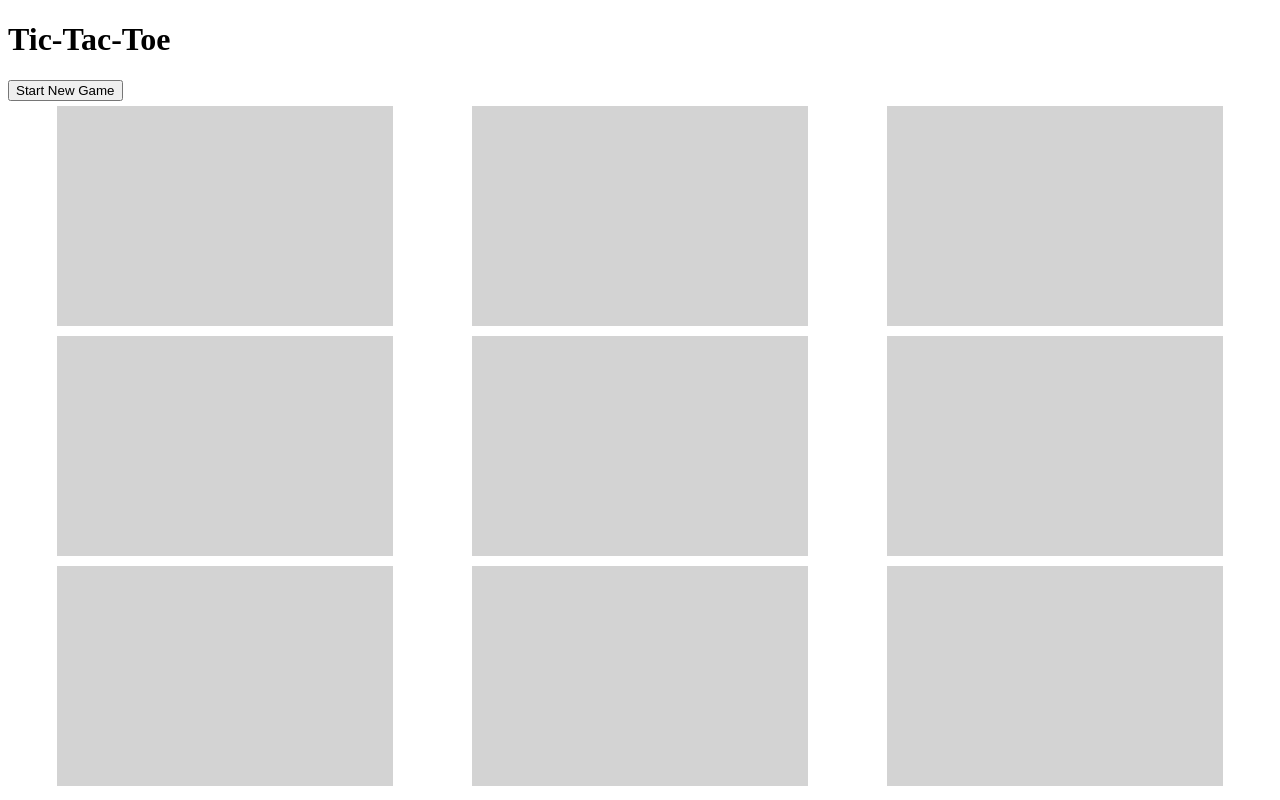
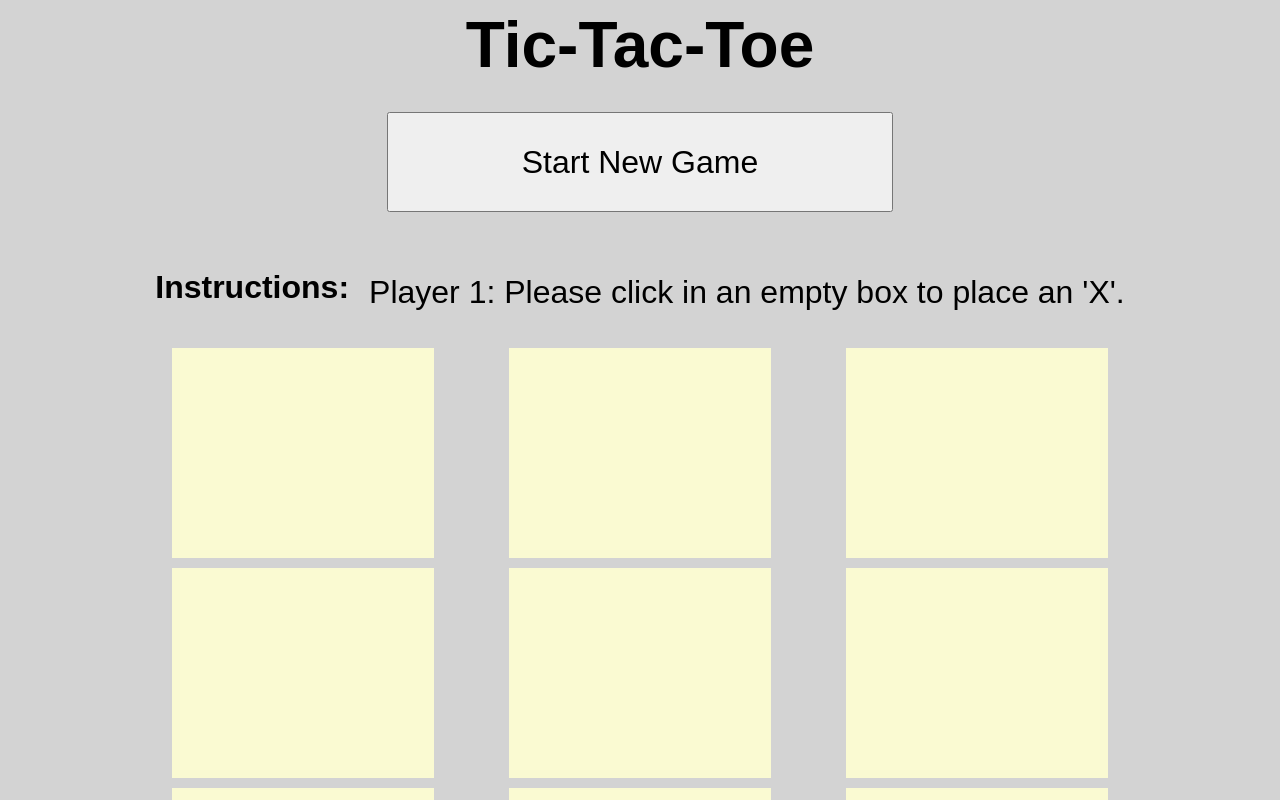
Before and after one commit to snyderjd/javascript-tic-tac-toe, a plain HTML site: page src/index.html in a window 1280 px wide. Both pictures are taken after a click on the button "Start New Game". Shown: the top 800 px of the page. Drawn offline with Linux system fonts and the light colour scheme.

Commit message:
Added styling and added instructions

```diff
--- a/src/index.html
+++ b/src/index.html
@@ -8,13 +8,21 @@
     <link rel="stylesheet" href="main.css">
 </head>
 <body>
-    <h1>Tic-Tac-Toe</h1>
+    <h1 class="page__header">Tic-Tac-Toe</h1>
 
-    <button class="newGame">Start New Game</button>
+    <div class="newGameContainer">
+        <button class="newGame">Start New Game</button>
+    </div>
+
+    <div class="instructions">
+        <h2 class="instructions__header">Instructions:</h2>
+        <p class="instructions__text">Click on 'Start New Game' to start a new game.</p>
+    </div>
+
     <div class="board"></div>
 
-    <script src=player.js></script>
-    <script src=board.js></script>
-    <script src=main.js></script>
+    <script src=scripts/player.js></script>
+    <script src=scripts/board.js></script>
+    <script src=scripts/main.js></script>
 </body>
 </html>
--- a/src/main.css
+++ b/src/main.css
@@ -1,13 +1,57 @@
+body {
+    font-family: Arial, Helvetica, sans-serif;
+    background-color: lightgray;
+}
+
+.page__header {
+    font-size: 48pt;
+    margin: auto;
+    text-align: center;
+}
+
 .board {
     display: flex;
     flex-wrap: wrap;
-    justify-content: space-evenly;
+    justify-content: space-around;
+    width: 80%;
+    margin: auto;
 }
 
 .square {
-    background-color: lightgray;;
+    background-color: lightgoldenrodyellow;
     width: 25%;
-    margin: 5px 30px 5px 30px;
-    padding: 10px;
+    margin: 5px 5px 5px 5px;
+    padding: 5px;
     height: 200px;
 }
+
+.letter {
+    font-size: 48pt;
+    margin: auto;
+}
+
+.newGameContainer {
+    display: flex;
+    justify-content: center;
+}
+
+.newGame {
+    height: 100px;
+    width: 40%;
+    font-size: 24pt;
+    margin: 30px 0 30px 0;
+}
+
+.instructions {
+    display: flex;
+    justify-content: center;
+}
+
+.instructions__header {
+    margin-right: 20px;
+    font-size: 24pt;
+}
+
+.instructions__text {
+    font-size: 24pt;
+}
--- a/src/board.js
+++ b/src/scripts/board.js
@@ -49,7 +49,7 @@ const generateBoard = (array) => {
 const generateSquare = (object) => {
     const squareHTML = `
         <section class="square square__${object.id}">
-            <h2>${object.value}</h2>
+            <h2 class="letter">${object.value}</h2>
         <section>`
     return squareHTML;
     };
--- a/src/main.js
+++ b/src/scripts/main.js
@@ -16,6 +16,8 @@ newGameButton.addEventListener('click', (event) => {
 
     board.innerHTML = '';
     generateBoard(squares);
+    updateInstructions();
+
 
     // Enter 'X' or 'O' on a square when clicked, check if game over, and change to the next player
 
@@ -36,6 +38,7 @@ newGameButton.addEventListener('click', (event) => {
                     square["value"] = nextSymbol;
                     checkGameOver();
                     changePlayer();
+                    updateInstructions();
                 }
             });
         }
--- a/src/player.js
+++ b/src/scripts/player.js
@@ -26,3 +26,13 @@ const currentPlayer = () => {
         return `Player ${players[1].id}`;
     }
 };
+
+const updateInstructions = () => {
+    const instructions = document.querySelector('.instructions__text');
+
+    if (currentPlayer() === 'Player 1') {
+        instructions.innerHTML = "Player 1: Please click in an empty box to place an 'X'.";
+    } else {
+        instructions.innerHTML = "Player 2: Please click in an empty box to place an 'O'.";
+    }
+}
```
